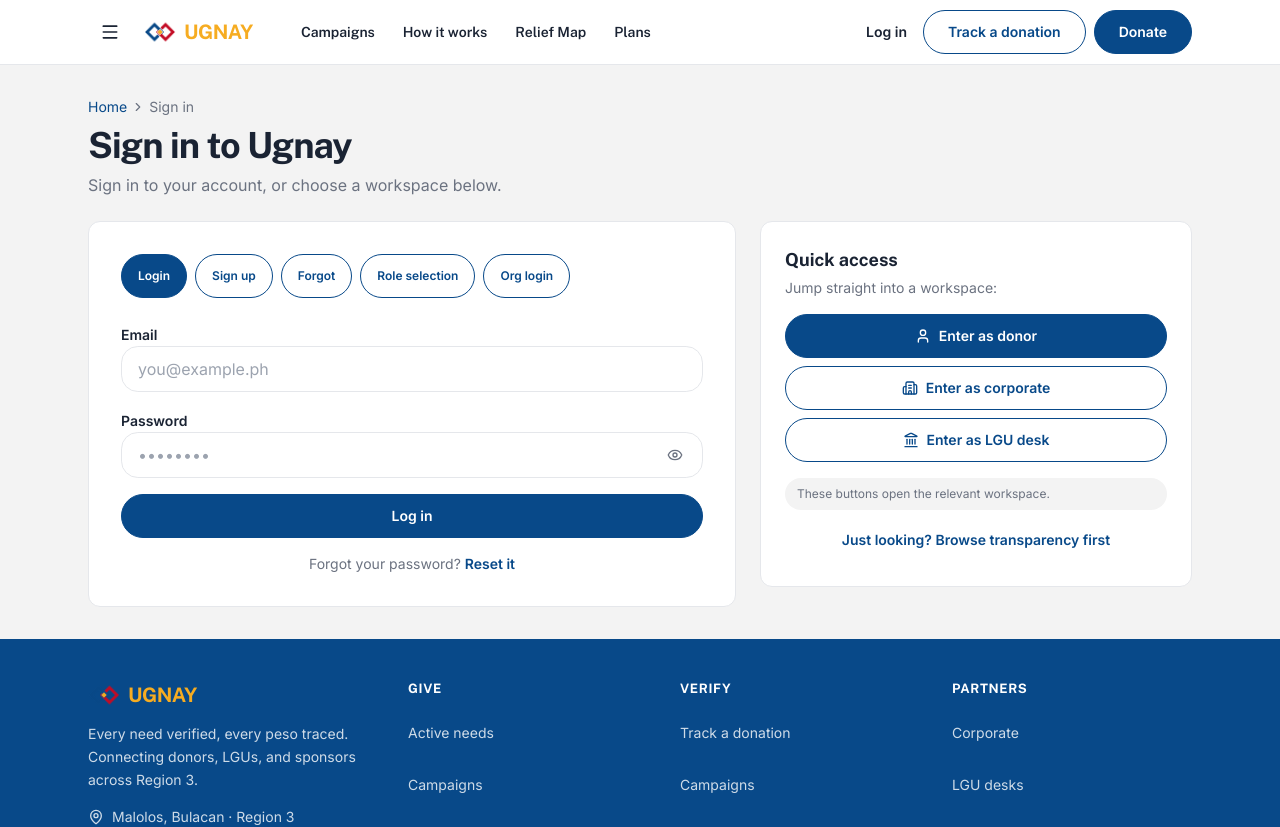
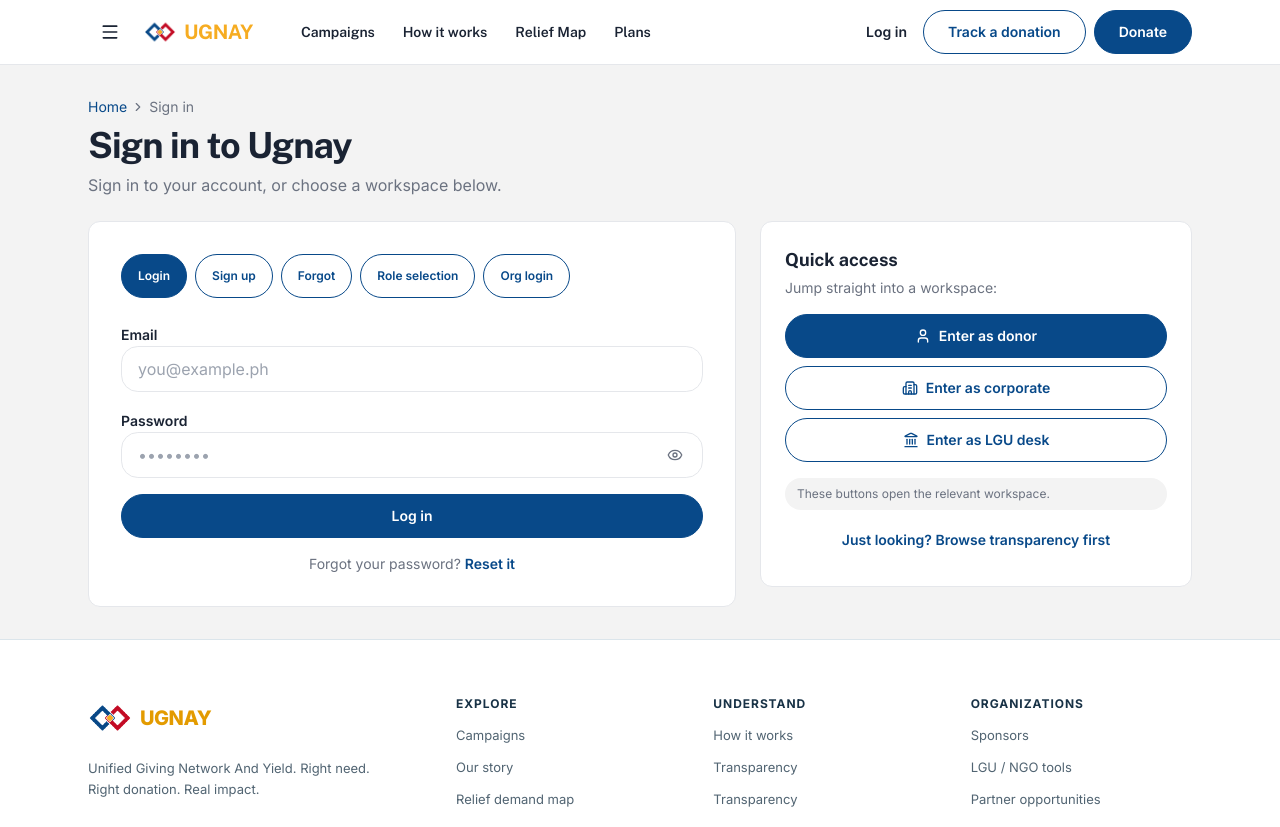
Before and after one commit to ralph-16/psc-project, a Next.js app: page /auth in a window 1280 px wide. Shown: the top 827 px of the page. Built offline with nearby package versions, Linux system fonts and the light colour scheme.

Commit message:
feat: unify login/auth/corporate/LGU footers with landing reference footer
- LandingFooter gains a base prop so landing anchors resolve site-wide
- Login, auth, corporate shell, and both LGU shell states render it

```diff
--- a/app/auth/page.tsx
+++ b/app/auth/page.tsx
@@ -13,7 +13,7 @@
   User,
 } from "lucide-react";
 import SiteHeader from "@/components/ugnay/SiteHeader";
-import SiteFooter from "@/components/ugnay/SiteFooter";
+import LandingFooter from "@/components/ugnay/LandingFooter";
 import PageHeader from "@/components/ugnay/PageHeader";
 import {
   ErrorSummary,
@@ -367,7 +367,7 @@
           </aside>
         </div>
       </main>
-      <SiteFooter />
+      <LandingFooter base="/" />
     </div>
   );
 }
--- a/app/corporate/layout.tsx
+++ b/app/corporate/layout.tsx
@@ -1,5 +1,5 @@
 import SiteHeader from "@/components/ugnay/SiteHeader";
-import SiteFooter from "@/components/ugnay/SiteFooter";
+import LandingFooter from "@/components/ugnay/LandingFooter";
 import CorporateNav from "@/components/ugnay/CorporateNav";
 
 /** Corporate shell: site header/footer + corporate sub-navigation. */
@@ -13,7 +13,7 @@
         </div>
       </div>
       <main id="main" className="mx-auto w-full max-w-6xl min-w-0 flex-1 overflow-x-clip px-4 py-6 pb-[calc(2rem+env(safe-area-inset-bottom,0px))] sm:px-6 sm:py-8">{children}</main>
-      <SiteFooter />
+      <LandingFooter base="/" />
     </div>
   );
 }
--- a/app/login/page.tsx
+++ b/app/login/page.tsx
@@ -3,7 +3,7 @@
 import { useState } from "react";
 import { useRouter } from "next/navigation";
 import SiteHeader from "@/components/ugnay/SiteHeader";
-import SiteFooter from "@/components/ugnay/SiteFooter";
+import LandingFooter from "@/components/ugnay/LandingFooter";
 import PageHeader from "@/components/ugnay/PageHeader";
 import { FieldError } from "@/components/ugnay/form-feedback";
 import { safeNext, setSession } from "@/lib/session";
@@ -102,7 +102,7 @@
           </p>
         </form>
       </main>
-      <SiteFooter />
+      <LandingFooter base="/" />
     </div>
   );
 }
--- a/components/ugnay/LandingFooter.tsx
+++ b/components/ugnay/LandingFooter.tsx
@@ -26,18 +26,18 @@
 ];
 
 /**
- * Landing-only footer following public/reference/UGNAY-Refined-Landing-Page.html
- * verbatim (brand line, columns, bottom bar). Same-page anchors only, so it is
- * intentionally not shared with other routes (they keep SiteFooter).
+ * Reference footer following public/reference/UGNAY-Refined-Landing-Page.html
+ * verbatim (brand line, columns, bottom bar). Links are landing anchors; pass
+ * base="/" outside the landing page so they resolve to the home page.
  */
-export default function LandingFooter() {
+export default function LandingFooter({ base = "" }: { base?: string }) {
   return (
     <footer className="border-t border-[#dbe5eb] bg-white pt-14 pb-9">
       <div className="mx-auto max-w-6xl px-4 sm:px-6">
         <div className="grid gap-9 pb-11 sm:grid-cols-2 lg:grid-cols-[1.5fr_1fr_1fr_1fr]">
           <div>
             <a
-              href="#home"
+              href={`${base}#home`}
               className="inline-flex items-center gap-2 text-xl font-extrabold tracking-tight text-[#e39b00]"
             >
               {/* Plain img (not next/image): tiny static brand asset, always served byte-identical */}
@@ -65,7 +65,7 @@
                 {col.links.map((link, i) => (
                   <li key={`${link.label}-${i}`}>
                     <a
-                      href={link.href}
+                      href={`${base}${link.href}`}
                       className="inline-flex min-h-[32px] items-center py-1 text-[13px] text-[#516472] hover:text-[#145b8a] hover:underline hover:underline-offset-4"
                     >
                       {link.label}
--- a/components/ugnay/LguNav.tsx
+++ b/components/ugnay/LguNav.tsx
@@ -29,6 +29,7 @@
 } from "lucide-react";
 import { cn } from "@/lib/utils";
 import { BrandMark } from "@/components/ugnay/BrandMark";
+import LandingFooter from "@/components/ugnay/LandingFooter";
 import {
   LGU_ROLE_LABELS,
   clearSession,
@@ -401,11 +402,7 @@
             </div>
           </section>
         </main>
-        <footer className="border-t border-[#e5e7eb] bg-white">
-          <div className="mx-auto max-w-[1400px] px-4 py-4 text-xs text-[#6b7280] sm:px-6">
-            <p>UGNAY LGU Portal · Sensitive beneficiary data stays protected.</p>
-          </div>
-        </footer>
+        <LandingFooter base="/" />
       </div>
     );
   }
@@ -499,12 +496,7 @@
         </nav>
       </div>
 
-      <footer className="border-t border-[#e5e7eb] bg-white pb-safe">
-        <div className="mx-auto flex max-w-[1400px] flex-col gap-1 px-4 py-4 text-xs text-[#6b7280] sm:flex-row sm:items-center sm:justify-between sm:px-6">
-          <p>UGNAY LGU Portal · Sensitive beneficiary data stays protected.</p>
-          <p>Sensitive beneficiary data hidden: no full names or addresses shown publicly.</p>
-        </div>
-      </footer>
+      <LandingFooter base="/" />
     </div>
   );
 }
```
